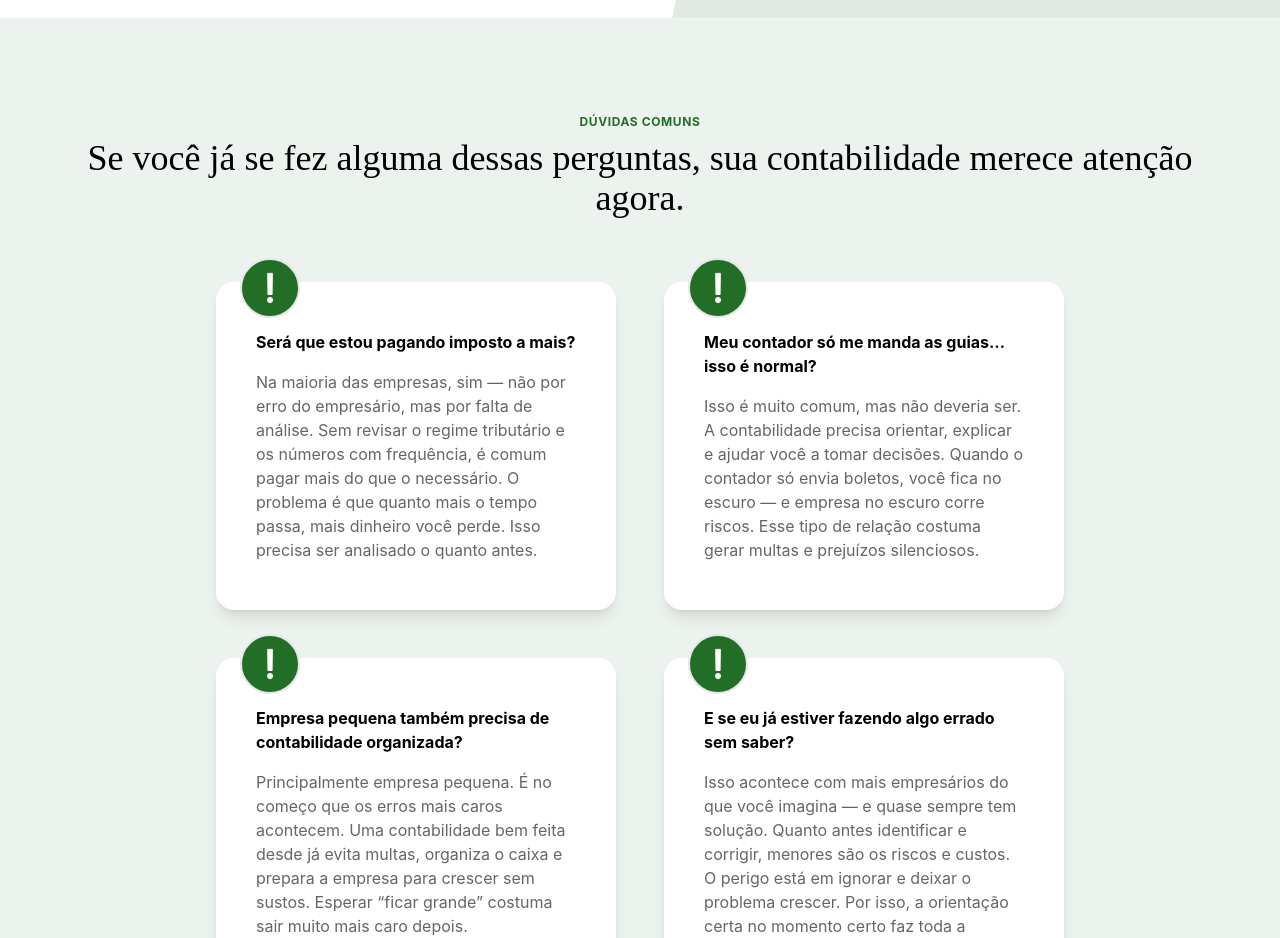
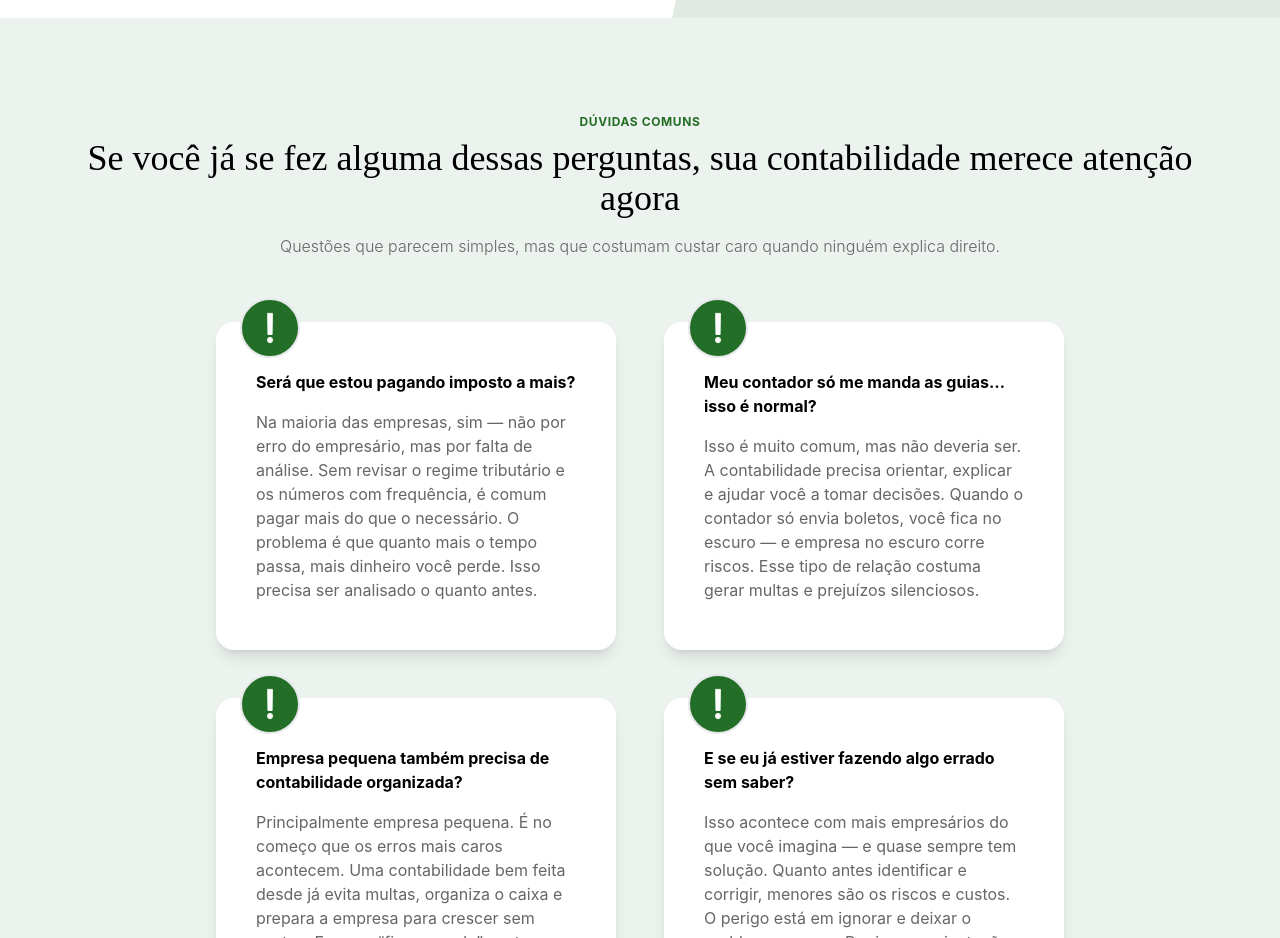
Before and after one commit to Paper-Street-Softwares/LPS-Edan, a React (Vite) app: page / in a window 1280 px wide. Shown: the part 978-1916 px from the top of the page. Built offline with nearby package versions, Linux system fonts and the light colour scheme.

Commit message:
fix: Copy

```diff
--- a/src/content/content.jsx
+++ b/src/content/content.jsx
@@ -188,7 +188,9 @@ const content = {
     important: {
       miniTag: 'Dúvidas comuns',
       title:
-        'Se você já se fez alguma dessas perguntas, sua contabilidade merece atenção agora.',
+        'Se você já se fez alguma dessas perguntas, sua contabilidade merece atenção agora',
+      subtitle:
+        'Questões que parecem simples, mas que costumam custar caro quando ninguém explica direito.',
       cards: {
         card1: {
           title: 'Será que estou pagando imposto a mais?',
```
